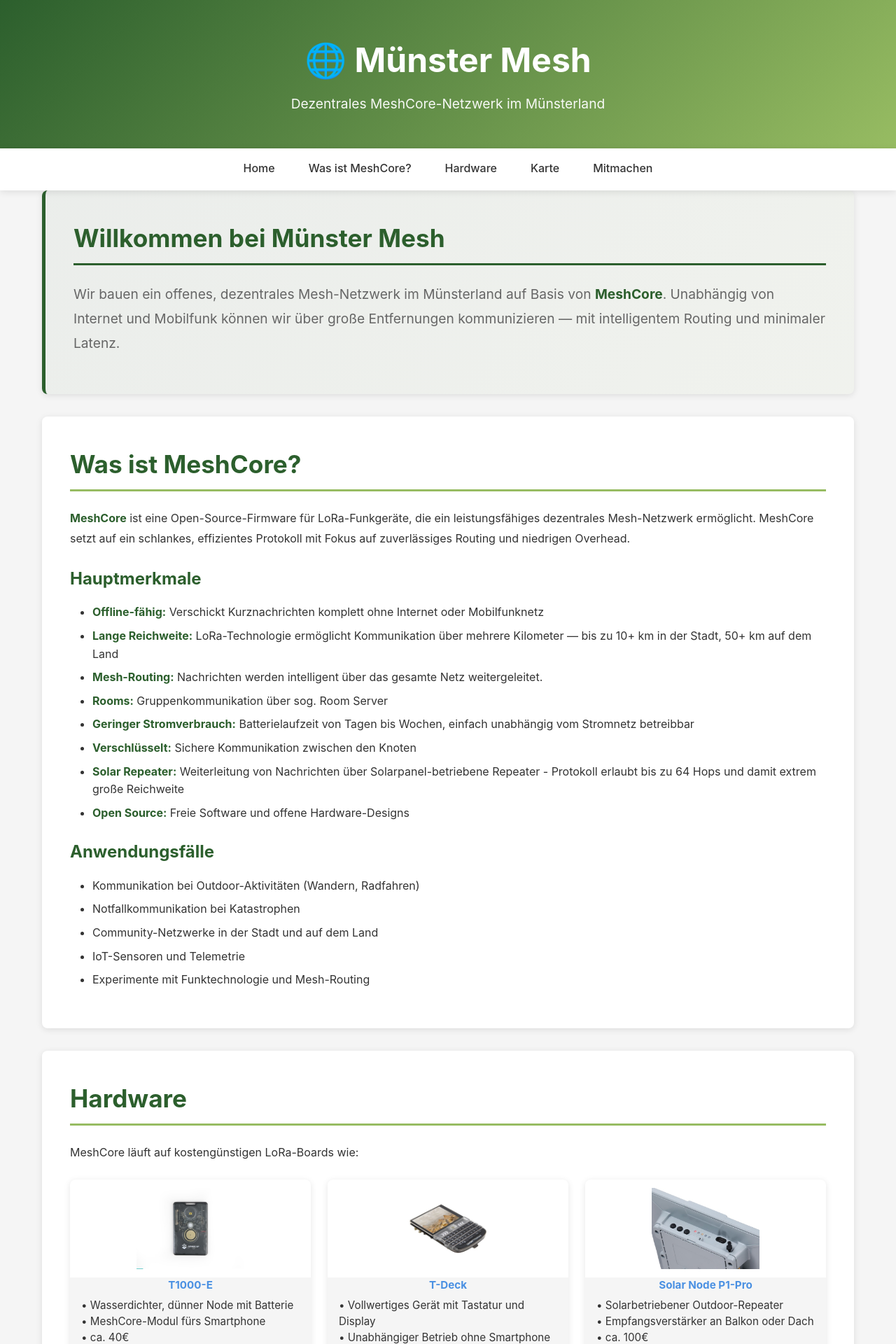
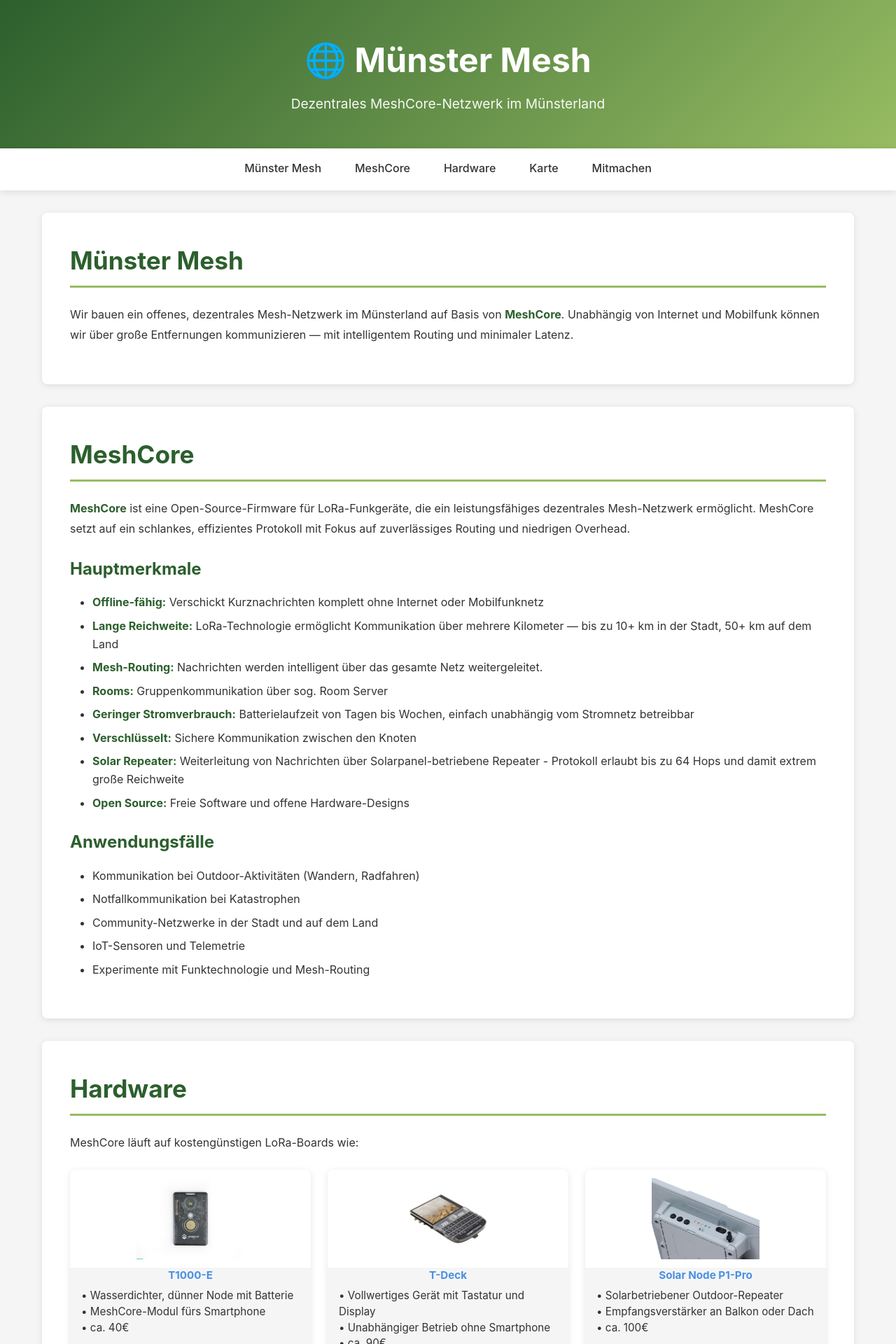
Before and after one commit to muenster-mesh/muenster-mesh-website, a Jekyll site: the page built from index.md, in a window 1280 px wide. Shown: the top 1920 px of the page at 70% size. Built offline with Jekyll 4.4.1, drawn with Linux system fonts in a browser that asks for light colours.

Commit message:
polish sections

```diff
--- a/_includes/nav.html
+++ b/_includes/nav.html
@@ -6,8 +6,8 @@
             <span class="nav-toggle-bar"></span>
         </button>
         <ul id="nav-menu">
-            <li><a href="#home">Home</a></li>
-            <li><a href="#meshcore">Was ist MeshCore?</a></li>
+            <li><a href="#muenster-mesh">Münster Mesh</a></li>
+            <li><a href="#meshcore">MeshCore</a></li>
             <li><a href="#hardware">Hardware</a></li>
             <li><a href="#karte">Karte</a></li>
             <li><a href="#mitmachen">Mitmachen</a></li>
--- a/css/style.css
+++ b/css/style.css
@@ -122,8 +122,9 @@
 }
 
 /* Main Content */
-main {
-    padding: 2rem 20px;
+main.container {
+    padding-top: 2rem;
+    padding-bottom: 2rem;
 }
 
 section {
@@ -148,22 +149,6 @@
     font-size: 1.5rem;
     margin-top: 1.5rem;
     margin-bottom: 1rem;
-}
-
-/* Hero Section */
-.hero {
-    background: linear-gradient(135deg, rgba(44, 95, 45, 0.05), rgba(151, 188, 98, 0.05));
-    border-left: 5px solid var(--primary-color);
-}
-
-.hero h2 {
-    border-bottom-color: var(--primary-color);
-}
-
-.hero p {
-    font-size: 1.2rem;
-    line-height: 1.8;
-    color: var(--text-light);
 }
 
 /* Content Box */
--- a/index.md
+++ b/index.md
@@ -3,8 +3,8 @@
 title: Münster Mesh
 ---
 
-<section id="home" class="hero">
-<h2>Willkommen bei Münster Mesh</h2>
+<section id="muenster-mesh">
+<h2>Münster Mesh</h2>
 <div class="content-box" markdown="1">
 
 Wir bauen ein offenes, dezentrales Mesh-Netzwerk im Münsterland auf Basis von **MeshCore**.
@@ -14,7 +14,7 @@
 </section>
 
 <section id="meshcore">
-<h2>Was ist MeshCore?</h2>
+<h2>MeshCore</h2>
 <div class="content-box" markdown="1">
 
 **MeshCore** ist eine Open-Source-Firmware für LoRa-Funkgeräte, die ein leistungsfähiges dezentrales Mesh-Netzwerk ermöglicht. MeshCore setzt auf ein schlankes, effizientes Protokoll mit Fokus auf zuverlässiges Routing und niedrigen Overhead.
```
